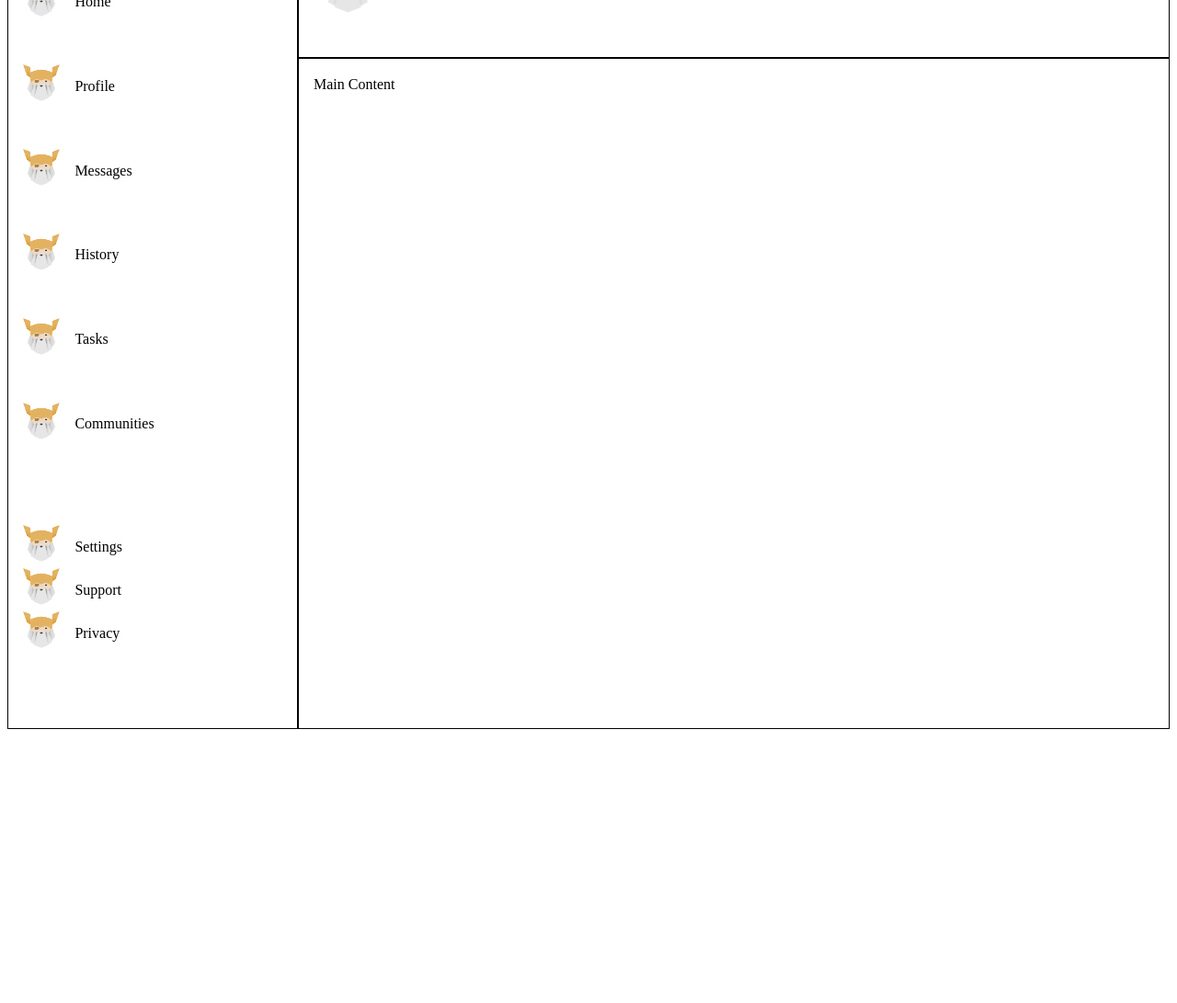
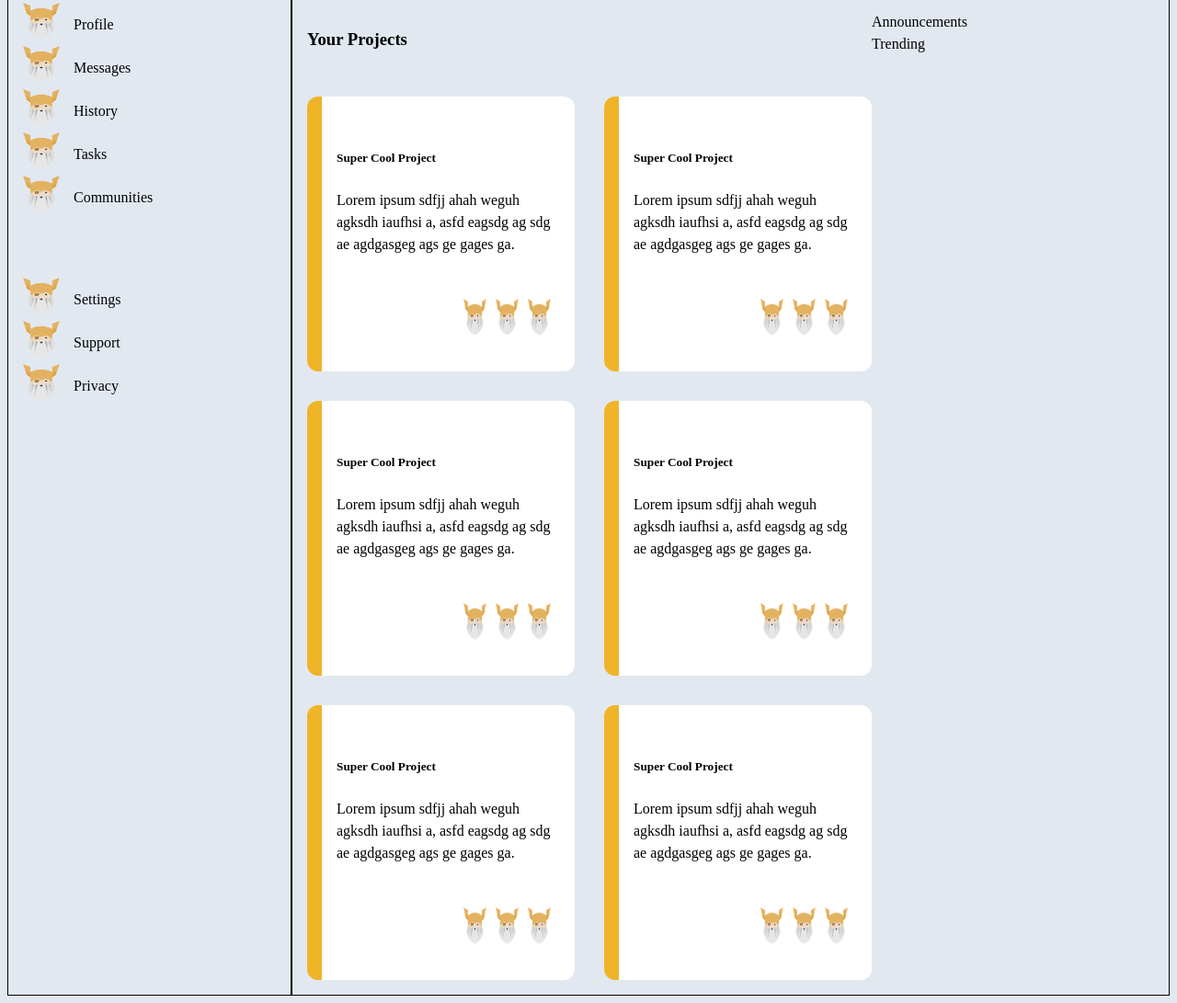
Before and after one commit to ffdmatt/ffdmatt.github.io, a plain HTML site: page index.html in a window 1280 px wide. Shown: the part 188-1279 px from the top of the page at 92% size. Before the commit the page ends 989 px from the top, so only its background shows below. Drawn offline with Linux system fonts and the light colour scheme.

Commit message:
project area and layout fix

```diff
--- a/index.html
+++ b/index.html
@@ -67,7 +67,79 @@
                 </div>
 
         </div>
-        <div class="grid main-content" id="main-content">Main Content</div>
+        <div class="grid main-content" id="main-content">
+            <div class="grid projects">
+                <h3>Your Projects</h3>
+                <div class="card border border-left border-warning">
+                    <div class="card-body">
+                        <h5 class="card-title">Super Cool Project</h5>
+                        <p class="card-text">Lorem ipsum sdfjj ahah weguh agksdh iaufhsi a, asfd eagsdg ag sdg ae agdgasgeg ags ge gages ga.</p>
+                    </div>
+                    <div class="card-footer">
+                        <div class="icon small"><img src="./src/logo/logo.png"></div>
+                        <div class="icon small"><img src="./src/logo/logo.png"></div>
+                        <div class="icon small"><img src="./src/logo/logo.png"></div>
+                    </div>
+                </div>
+                <div class="card border border-left border-warning">
+                    <div class="card-body">
+                        <h5 class="card-title">Super Cool Project</h5>
+                        <p class="card-text">Lorem ipsum sdfjj ahah weguh agksdh iaufhsi a, asfd eagsdg ag sdg ae agdgasgeg ags ge gages ga.</p>
+                    </div>
+                    <div class="card-footer">
+                        <div class="icon small"><img src="./src/logo/logo.png"></div>
+                        <div class="icon small"><img src="./src/logo/logo.png"></div>
+                        <div class="icon small"><img src="./src/logo/logo.png"></div>
+                    </div>
+                </div>
+                <div class="card border border-left border-warning">
+                    <div class="card-body">
+                        <h5 class="card-title">Super Cool Project</h5>
+                        <p class="card-text">Lorem ipsum sdfjj ahah weguh agksdh iaufhsi a, asfd eagsdg ag sdg ae agdgasgeg ags ge gages ga.</p>
+                    </div>
+                    <div class="card-footer">
+                        <div class="icon small"><img src="./src/logo/logo.png"></div>
+                        <div class="icon small"><img src="./src/logo/logo.png"></div>
+                        <div class="icon small"><img src="./src/logo/logo.png"></div>
+                    </div>
+                </div>
+                <div class="card border border-left border-warning">
+                    <div class="card-body">
+                        <h5 class="card-title">Super Cool Project</h5>
+                        <p class="card-text">Lorem ipsum sdfjj ahah weguh agksdh iaufhsi a, asfd eagsdg ag sdg ae agdgasgeg ags ge gages ga.</p>
+                    </div>
+                    <div class="card-footer">
+                        <div class="icon small"><img src="./src/logo/logo.png"></div>
+                        <div class="icon small"><img src="./src/logo/logo.png"></div>
+                        <div class="icon small"><img src="./src/logo/logo.png"></div>
+                    </div>
+                </div>
+                <div class="card border border-left border-warning">
+                    <div class="card-body">
+                        <h5 class="card-title">Super Cool Project</h5>
+                        <p class="card-text">Lorem ipsum sdfjj ahah weguh agksdh iaufhsi a, asfd eagsdg ag sdg ae agdgasgeg ags ge gages ga.</p>
+                    </div>
+                    <div class="card-footer">
+                        <div class="icon small"><img src="./src/logo/logo.png"></div>
+                        <div class="icon small"><img src="./src/logo/logo.png"></div>
+                        <div class="icon small"><img src="./src/logo/logo.png"></div>
+                    </div>
+                </div>
+                <div class="card border border-left border-warning">
+                    <div class="card-body">
+                        <h5 class="card-title">Super Cool Project</h5>
+                        <p class="card-text">Lorem ipsum sdfjj ahah weguh agksdh iaufhsi a, asfd eagsdg ag sdg ae agdgasgeg ags ge gages ga.</p>
+                    </div>
+                    <div class="card-footer">
+                        <div class="icon small"><img src="./src/logo/logo.png"></div>
+                        <div class="icon small"><img src="./src/logo/logo.png"></div>
+                        <div class="icon small"><img src="./src/logo/logo.png"></div>
+                    </div>
+                </div>
+            </div>
+            <div class="grid announcements">Announcements</div>
+            <div class="grid trending">Trending</div>
+        </div>
     </div>
 </body>
 </html>
--- a/style.css
+++ b/style.css
@@ -1,20 +1,26 @@
 * {
     box-sizing: border-box;
+}
+
+:root {
+    --icon-width: 40px;
+    --small-icon-width: 25px;
+    --large-icon-width: 75px;
+    --large-icon-height: 75px;
+
+    --background-color: #e2e8f0;
+    --primary: #1992d4;
+    --warning: #f0b429;
 }
 
 body {
     line-height: 1.5rem;
     font-size: 16px;
+    background-color: var(--background-color);
 }
 
 p {
     margin: 0 0 15px 0
-}
-
-:root {
-    --icon-width: 40px;
-    --large-icon-width: 75px;
-    --large-icon-height: 75px;
 }
 
 button {
@@ -28,6 +34,32 @@ button {
 
 .btn-pill {
     border-radius: 1rem;
+}
+
+.border {
+    border-style: solid;
+}
+
+.border-left {
+    border-width: 0 0 0 1rem;
+}
+
+.border-warning {
+    border-color: var(--warning);
+}
+
+.card {
+    background-color: white;
+    padding: 2rem 1rem;
+    border-radius: .75rem;
+    display: grid;
+    grid-template-rows: 4fr 1fr;
+}
+
+.card-footer {
+    display: grid;
+    grid-template-columns: repeat(3, calc(var(--small-icon-width) + 10px));
+    justify-content: end;
 }
 
 span.small {
@@ -44,22 +76,31 @@ span.small {
 }
 
 .icon {
-    width: 40px;
+    width: var(--icon-width);
+    height: auto;
 }
 
 .icon.large {
     width: var(--large-icon-width);
-    height: var(--large-icon-height);
+    height: auto;
 }
 
 .icon.title {
-    width: 55px;
-    height: 55px;
+    width: calc(var(--icon-width) + 15px);
+    height: calc(var(--icon-width) + 15px);
+}
+
+.icon.small {
+    width: var(--small-icon-width);
+}
+
+.icon.small img {
+    width: var(--small-icon-width);
 }
 
 .icon img {
-    width: 40px;
-    height: 40px;
+    width: var(--icon-width);
+    height: var(--icon-width)
 }
 
 .icon.large img {
@@ -68,8 +109,8 @@ span.small {
 }
 
 .icon.title img {
-    width: 55px;
-    height: 55px;
+    width: calc(var(--icon-width) + 15px);
+    height: calc(var(--icon-width) + 15px);
 }
 
 #search-bar {
@@ -81,7 +122,7 @@ span.small {
 }
 
 .grid.layout {
-    grid-template: repeat(4, 1fr) / repeat(4, 1fr);
+    grid-template: auto repeat(3, 1fr) / auto repeat(3, 1fr);
     height: 100%;
 }
 
@@ -127,7 +168,7 @@ span.small {
 .grid.sidebar {
     grid-row: 1 / 5;
     grid-template-columns: 1fr 4fr;
-    grid-template-rows: min-content 3fr 1fr;
+    grid-template-rows: min-content auto;
     grid-auto-rows: 1fr;
 }
 
@@ -136,6 +177,7 @@ span.small {
     grid-template-columns: inherit;
     margin-bottom: 4rem;
     align-items: center;
+    align-content: start;
 }
 
 .grid-sidebar .sidebar-top {
@@ -145,4 +187,20 @@ span.small {
 .grid.main-content {
     grid-row: 2 / 5;
     grid-column: 2 / 5;
+    grid-template-columns: repeat(3, 1fr);
+    grid-template-rows: auto repeat(3, 1fr);
+    grid-auto-rows: 1fr;
 }
+
+.grid.main-content .grid.projects {
+    grid-row: 1 / 5;
+    grid-column: 1 / 3;
+    grid-template-columns: repeat(2, 1fr);
+    grid-template-rows: min-content repeat(3, 1fr);
+    grid-auto-rows: 1fr;
+    gap: 2rem;
+}
+
+.grid.main-content .grid.projects h3 {
+    grid-column: 1 / 3;
+}
```
